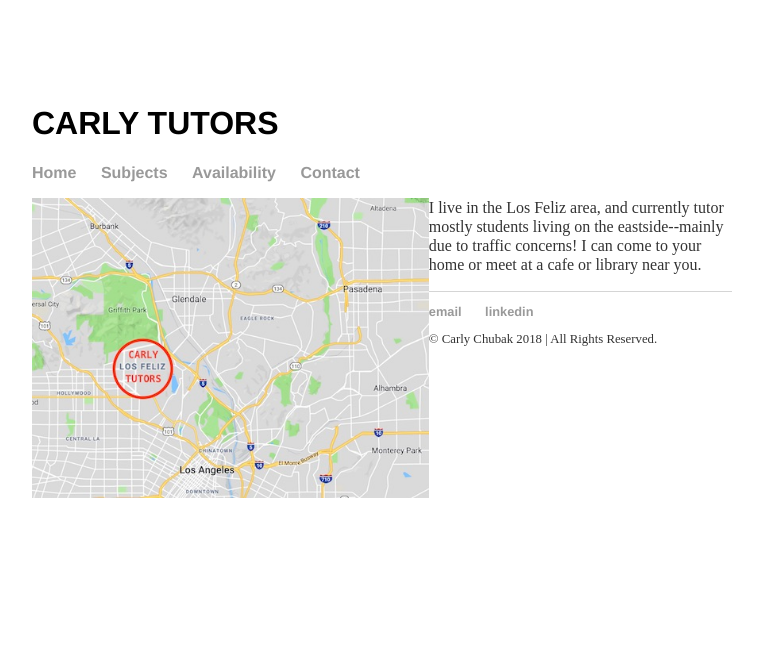
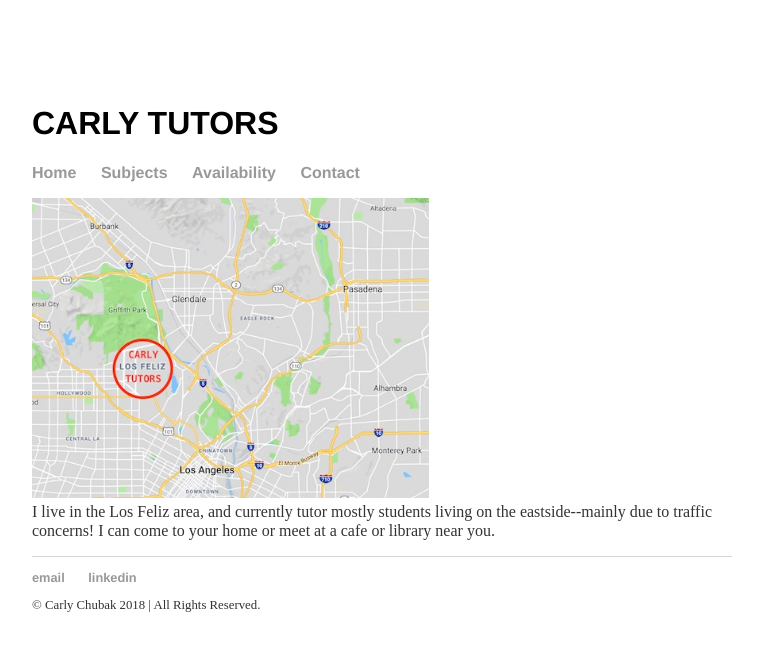
Before and after one commit to carlychubak/tutor, a Jekyll site: the page built from avail/index.html, in a window 1280 px wide. Shown: the top 651 px of the page, without its empty margins (258-1021 px from the left). Built offline with Jekyll 4.4.1, drawn with Linux system fonts in a browser that asks for light colours.

Commit message:
Update index.html

```diff
--- a/avail/index.html
+++ b/avail/index.html
@@ -5,7 +5,8 @@
 <div class="blurb">
 
 
-	<p><img src="/images/map.jpg" alt="Map" style="float: left;" height="300">
+	<p><img src="/images/map.jpg" alt="Map" height="300">
+		<br>
 	I live in the Los Feliz area, and currently tutor mostly students
   living on the eastside--mainly due to traffic concerns!  I can come to your
   home or meet at a cafe or library near you.
```
